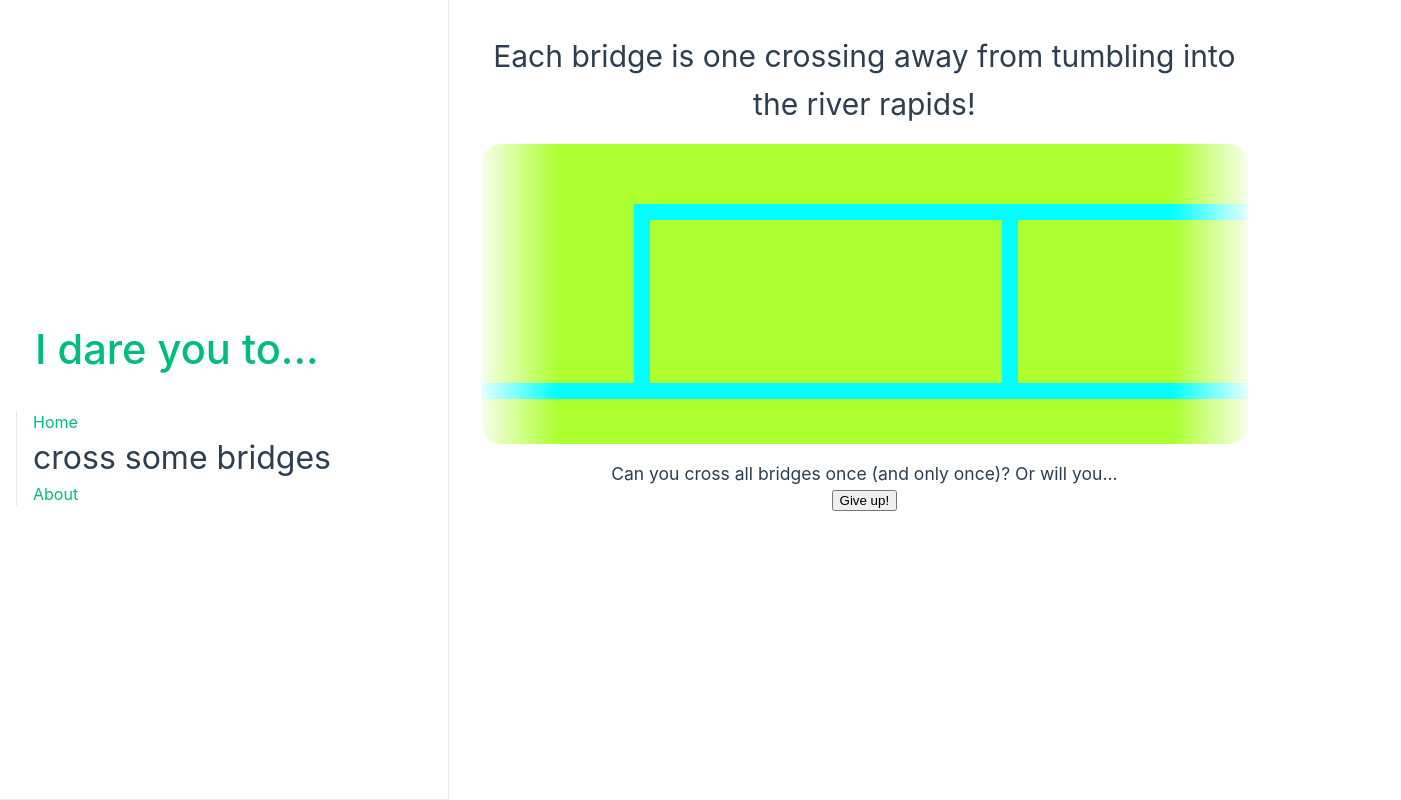
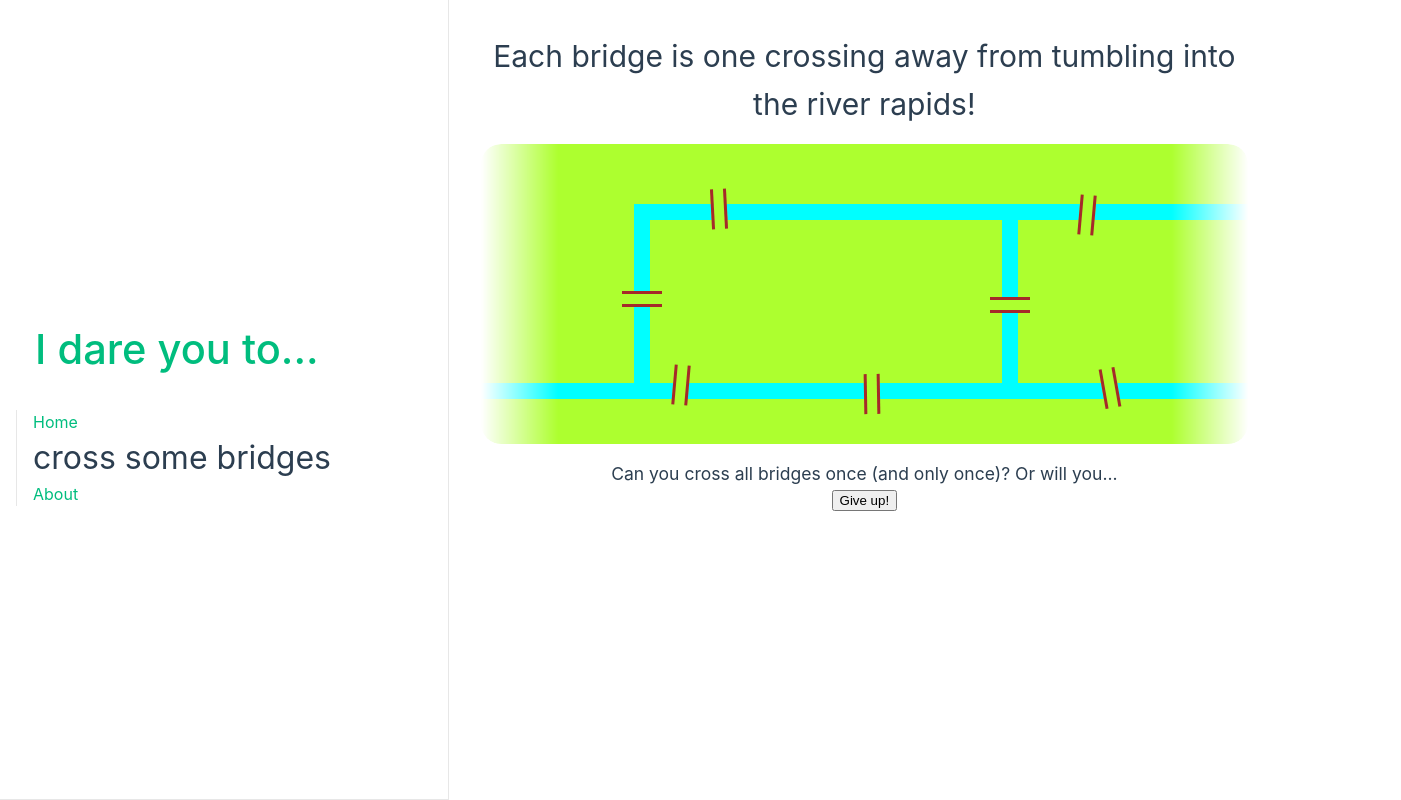
Before and after one commit to br-Chan/Impossible-Puzzles, a Vue app: page /konigsberg in a window 1280 px wide. Shown: the whole page, 1401 px wide, since content can reach past the window. Built offline with nearby package versions, Linux system fonts and the light colour scheme.

Commit message:
feat: create the 7 bridges of Konigsberg (pure CSS).

```diff
--- a/src/components/konigsberg/KonigsbergPuzzle.vue
+++ b/src/components/konigsberg/KonigsbergPuzzle.vue
@@ -5,10 +5,18 @@
         <h1>Each bridge is one crossing away from tumbling into the river rapids!</h1>
 
         <div class="box">
-            <div class="upper-river"></div>
-            <div class="left-river"></div>
-            <div class="right-river"></div>
-            <div class="lower-river"></div>
+            <div class="river upper-river"></div>
+            <div class="river left-river"></div>
+            <div class="river right-river"></div>
+            <div class="river lower-river"></div>
+
+            <div class="bridge bridge-1"></div>
+            <div class="bridge bridge-2"></div>
+            <div class="bridge bridge-3"></div>
+            <div class="bridge bridge-4"></div>
+            <div class="bridge bridge-5"></div>
+            <div class="bridge bridge-6"></div>
+            <div class="bridge bridge-7"></div>
         </div>
 
         <div class="prompt">
@@ -37,10 +45,10 @@
 
     --mask: linear-gradient(
             to right,
-            rgba(0, 0, 0, 0.1) 0,
+            rgba(0, 0, 0, 0) 0,
             rgba(0, 0, 0, 1) 10%,
             rgba(0, 0, 0, 1) 90%,
-            rgba(0, 0, 0, 0.1) 100%,
+            rgba(0, 0, 0, 0) 100%,
             rgba(0, 0, 0, 0) 0
         )
         100% 50% / 100% 100% repeat-x;
@@ -49,14 +57,17 @@
     mask: var(--mask);
 }
 
+.river {
+    background: cyan;
+}
+
 .upper-river {
     position: absolute;
     top: 20%;
     left: 20%;
 
-    width: 100%;
+    width: 80%;
     height: 1rem;
-    background: cyan;
 }
 
 .lower-river {
@@ -65,7 +76,6 @@
 
     width: 100%;
     height: 1rem;
-    background: cyan;
 }
 
 .left-river {
@@ -75,7 +85,6 @@
 
     width: 1rem;
     height: 65%;
-    background: cyan;
 }
 
 .right-river {
@@ -85,6 +94,62 @@
 
     width: 1rem;
     height: 65%;
-    background: cyan;
+}
+
+.bridge {
+    width: 1rem;
+    height: 2.5rem;
+    background-color: greenyellow;
+    border-left: 3px solid brown;
+    border-right: 3px solid brown;
+}
+
+.bridge-1 {
+    position: absolute;
+    top: 15%;
+    left: 30%;
+    transform: rotate(-3deg);
+}
+
+.bridge-2 {
+    position: absolute;
+    top: 17%;
+    right: 20%;
+    transform: rotate(5deg);
+}
+
+.bridge-3 {
+    position: absolute;
+    top: 45%;
+    left: 20%;
+    transform: rotate(90deg);
+}
+
+.bridge-4 {
+    position: absolute;
+    top: 47%;
+    right: 30%;
+    transform: rotate(90deg);
+}
+
+.bridge-5 {
+    position: absolute;
+    bottom: 10%;
+    left: 50%;
+    transform: rotate(-1deg);
+}
+
+.bridge-6 {
+    position: absolute;
+    bottom: 13%;
+    left: 25%;
+    transform: rotate(5deg);
+}
+
+.bridge-7 {
+    position: absolute;
+    bottom: 12%;
+    right: 17%;
+    transform: rotate(-10deg);
 }
 </style>
```
